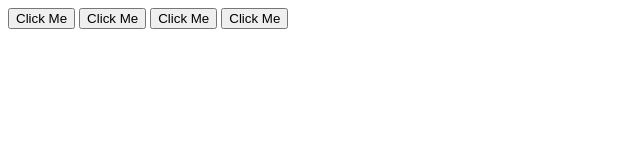
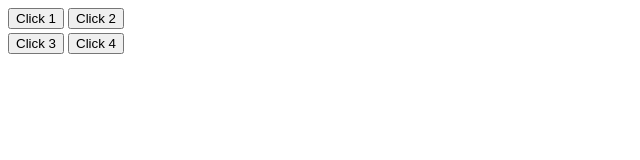
Before and after one commit to Xmerlin7/webDevSimplifiedJavaScriptProjects, a website: page 0x00-setup/index.html in a window 1280 px wide. Shown: the whole page, without its empty margins (0-640 px from the left). Drawn offline with Linux system fonts and the light colour scheme.

Commit message:
Refactor index.html and script.js to add multiple buttons and handle click events

```diff
--- a/0x00-setup/index.html
+++ b/0x00-setup/index.html
@@ -1,15 +1,22 @@
 <!DOCTYPE html>
 <html lang="en">
+
 <head>
     <meta charset="UTF-8">
     <meta name="viewport" content="width=device-width, initial-scale=1.0">
     <title>Document</title>
 </head>
+
 <body>
     <script src="script.js" defer></script>
-    <button id = '1'>Click Me</button>
-    <button id = '2'>Click Me</button>
-    <button id = '3'>Click Me</button>
-    <button id = '4'>Click Me</button>
+    <div>
+        <button id='1'>Click 1</button>
+        <button id='2' style="margin-bottom: 4px;">Click 2</button>
+    </div>
+    <div>
+        <button id='3'>Click 3</button>
+        <button id='4' >Click 4</button>
+    </div>
 </body>
+
 </html>
--- a/0x00-setup/script.js
+++ b/0x00-setup/script.js
@@ -1,6 +1,12 @@
 
-document.addEventListener('click', function (e) {
-    if (e.target.id === '1') {
-        e.preventDefault(); // prevent the default action
-        console.log('Link clicked');
-    }});
+document.addEventListener('click', e => {
+    e.preventDefault()
+    if (e.target.id === '1')
+        console.log('Button 1 clicked')
+    else if (e.target.id === '2')
+        console.log('Button 2 clicked')
+    else if (e.target.id === '3')
+        console.log('Button 3 clicked')
+    else if (e.target.id === '4')
+        console.log('Button 4 clicked')
+})
```
